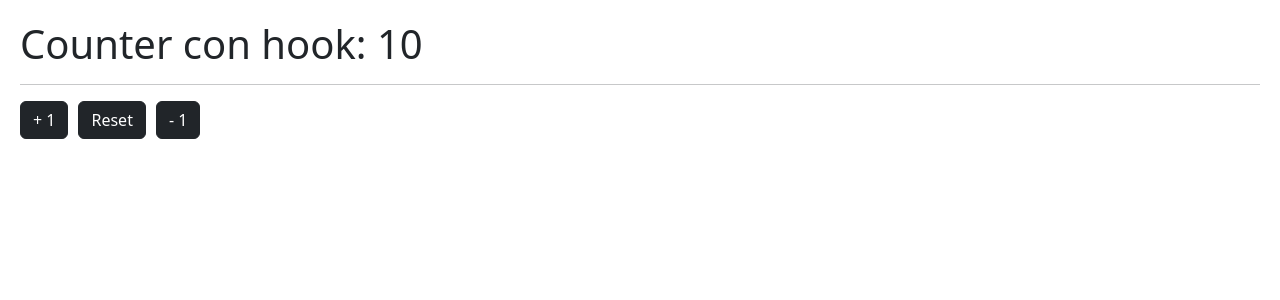
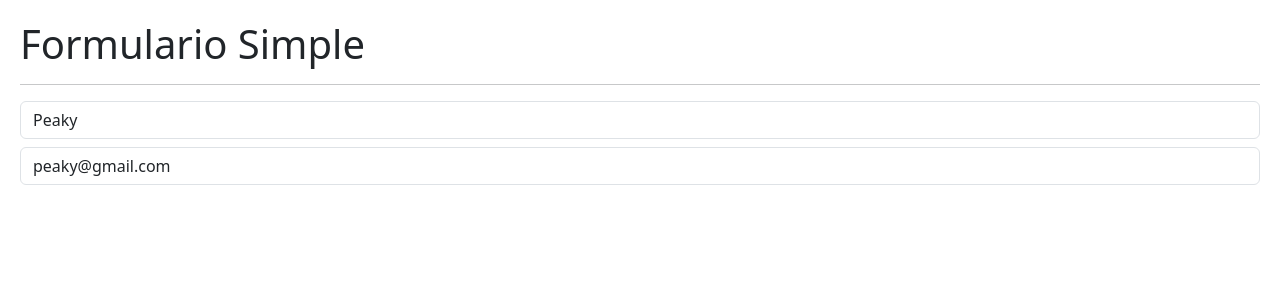
Before and after one commit to RobinsonBM/hooks-app, a React (Vite) app: page / in a window 1280 px wide. Shown: the top 300 px of the page. Built offline with nearby package versions, Linux system fonts and the light colour scheme.

Commit message:
useEffect y dependencias

```diff
--- /dev/null
+++ b/src/02-useEffect/SimpleForm.jsx
@@ -0,0 +1,53 @@
+import { useEffect, useState } from 'react';
+
+export const SimpleForm = () => {
+    const [formState, setformState] = useState({
+        username: 'Peaky',
+        email: 'peaky@gmail.com',
+    });
+    const { username, email } = formState;
+
+    const onInputChange = ({ target }) => {
+        const { name, value } = target;
+        setformState({
+            ...formState,
+            [name]: value,
+        });
+    };
+
+    useEffect(() => {
+        console.log('useEffect called!');
+    }, []);
+
+    useEffect(() => {
+        console.log('formState changed!');
+    }, [formState]);
+
+    useEffect(() => {
+        console.log('email changed!');
+    }, [email]);
+
+    return (
+        <>
+            <h1>Formulario Simple</h1>
+            <hr />
+
+            <input
+                type='text'
+                className='form-control'
+                placeholder='Username'
+                name='username'
+                value={username}
+                onChange={onInputChange}
+            />
+            <input
+                type='email'
+                className='form-control mt-2'
+                placeholder='robetancur.mv@gmail.com'
+                name='email'
+                value={email}
+                onChange={onInputChange}
+            />
+        </>
+    );
+};
--- /dev/null
+++ b/src/02-useEffect/index.js
@@ -0,0 +1 @@
+export * from './SimpleForm';
--- a/src/main.jsx
+++ b/src/main.jsx
@@ -1,11 +1,12 @@
-import React from 'react';
+// import React from 'react';
 import ReactDOM from 'react-dom/client';
 import './index.css';
-import { CounterApp, CounterWithCustomHook } from './01-useState';
+// import { CounterApp, CounterWithCustomHook } from './01-useState';
+import { SimpleForm } from './02-useEffect';
 // import { HooksApps } from './HooksApps';
 
 ReactDOM.createRoot(document.getElementById('root')).render(
-    <React.StrictMode>
-        <CounterWithCustomHook />
-    </React.StrictMode>
+    // <React.StrictMode>
+    <SimpleForm />
+    // </React.StrictMode>
 );
```
